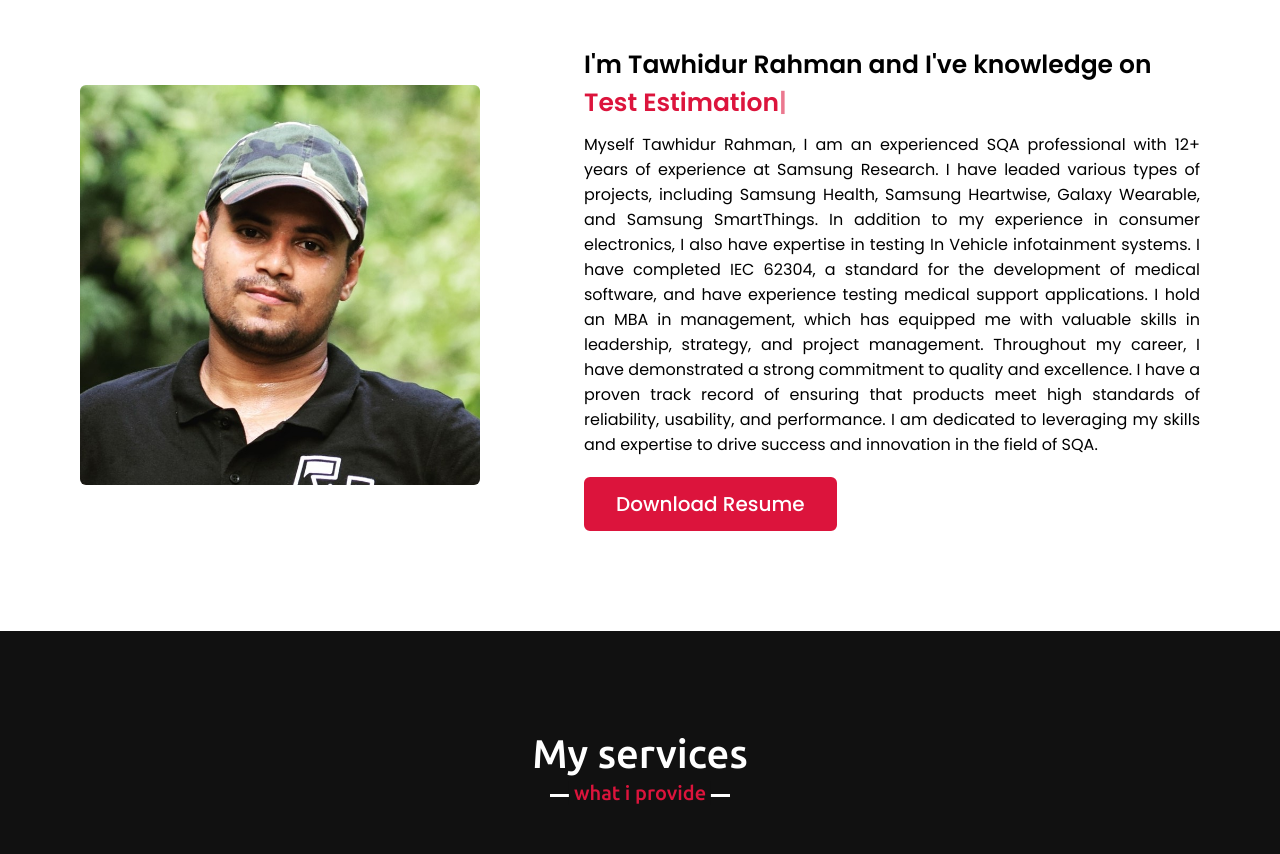
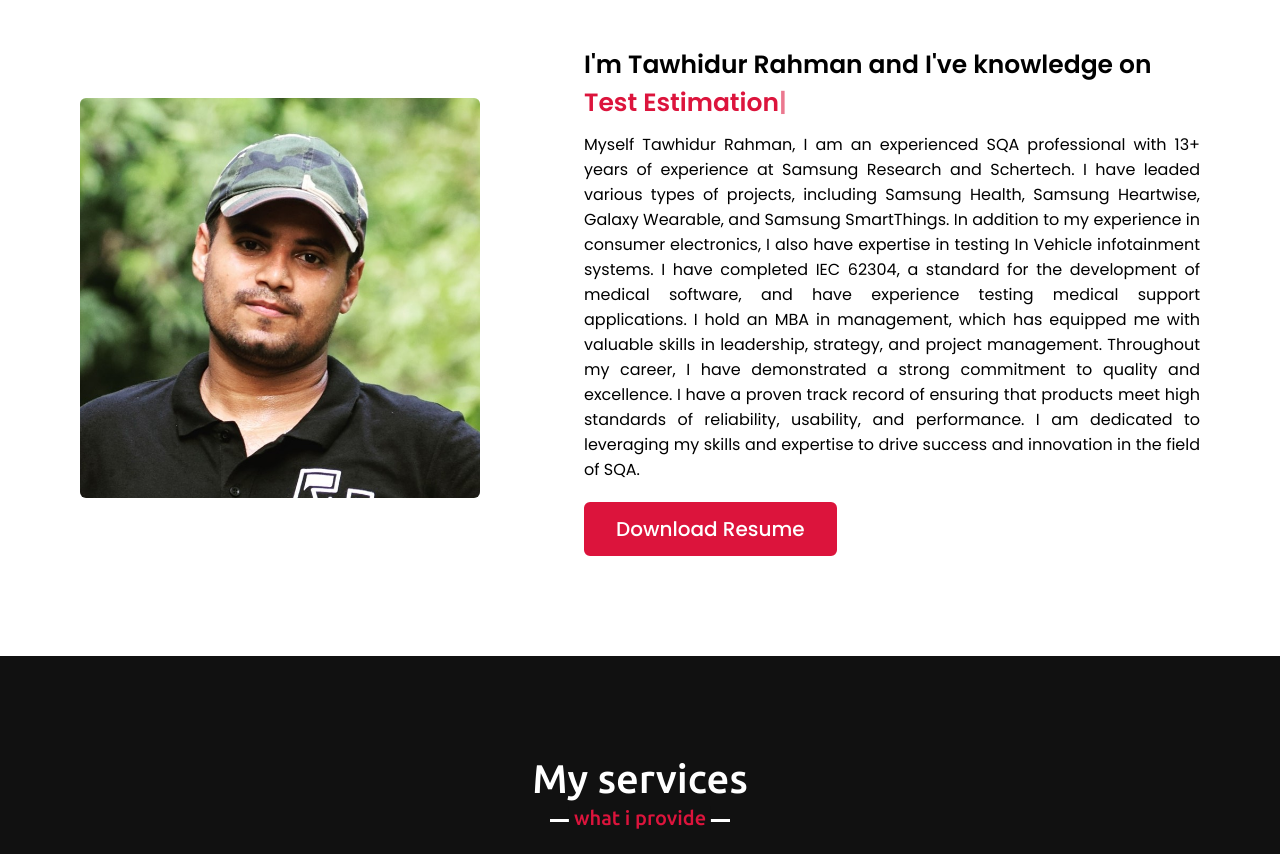
Before and after one commit to tawhidur/tawhidur.github.io, a plain HTML site: page index.html in a window 1280 px wide. Shown: the part 980-1834 px from the top of the page. Drawn offline with nearby package versions, Linux system fonts and the light colour scheme.

Commit message:
Update index.html

```diff
--- a/index.html
+++ b/index.html
@@ -58,7 +58,7 @@
                 <div class="column right">
                     <div class="text">I'm Tawhidur Rahman and I've knowledge on <br>
 					<span class="typing-2"></span></div>
-                    <p>Myself Tawhidur Rahman, I am an experienced SQA professional with 12+ years of experience at Samsung Research.
+                    <p>Myself Tawhidur Rahman, I am an experienced SQA professional with 13+ years of experience at Samsung Research and Schertech.
 			    I have leaded various types of projects, including Samsung Health, Samsung Heartwise, Galaxy Wearable, and Samsung SmartThings.
 			    In addition to my experience in consumer electronics, I also have expertise in testing In Vehicle infotainment systems. I have completed IEC 62304, a standard for the development of medical software, and have experience testing medical support applications.
 			    I hold an MBA in management, which has equipped me with valuable skills in leadership, strategy, and project management.
```
